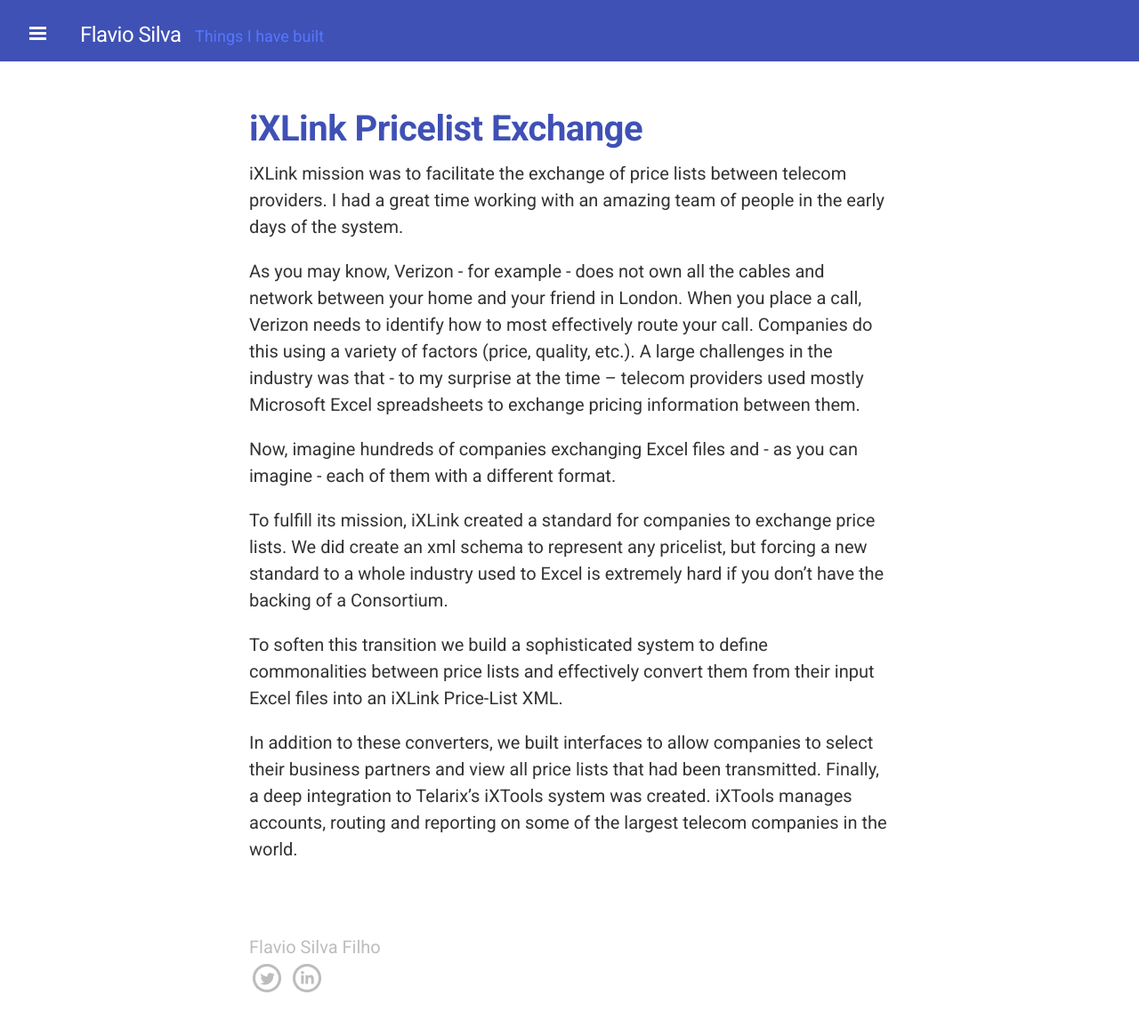
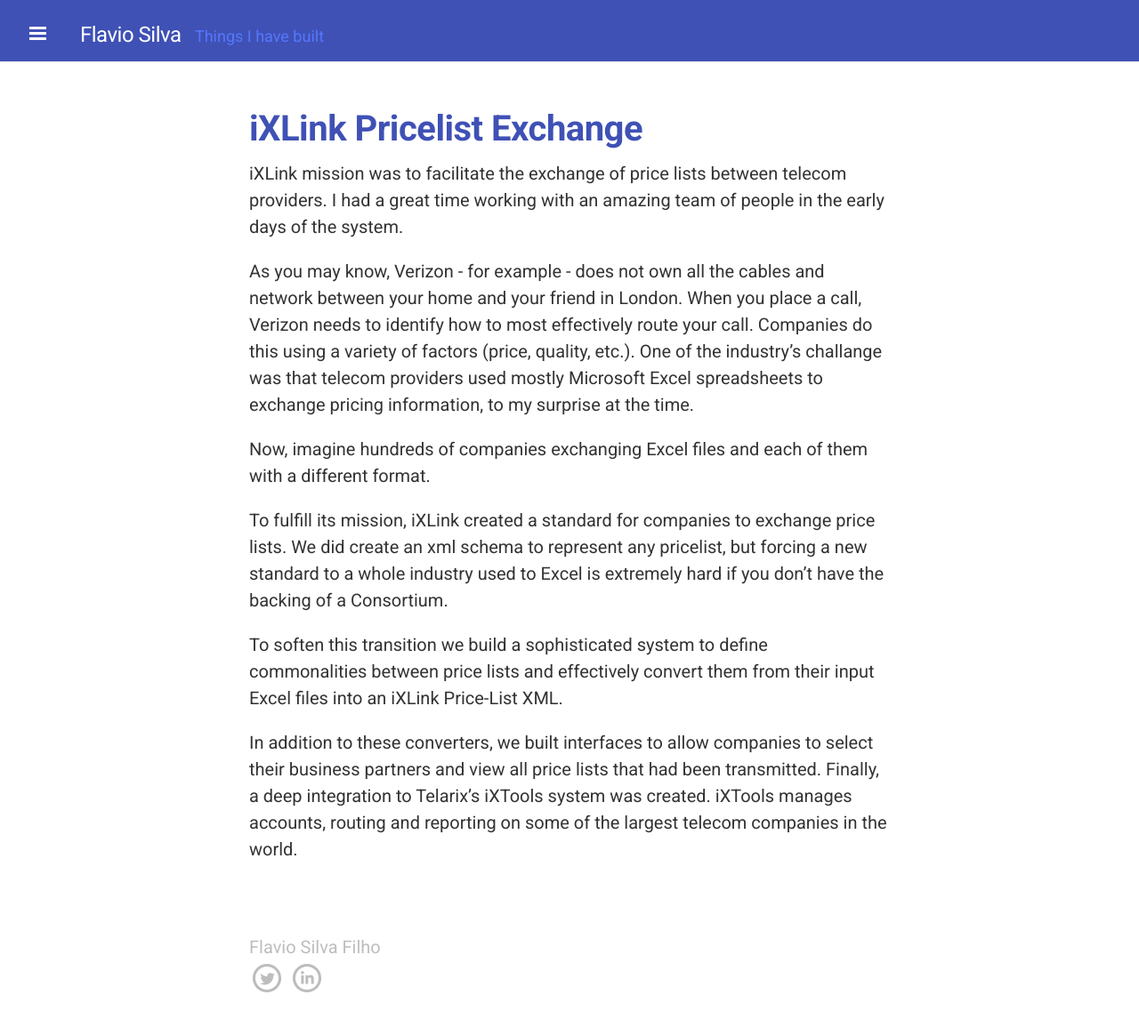
Before and after one commit to flaviotsf/flaviotsf.github.io, a Jekyll site: the page built from _posts/2007-01-01-iXLink.md, in a window 1280 px wide and 1208 px high. Shown: the top 1155 px of the window at 89% size. Built offline with Jekyll 4.4.1, drawn with Linux system fonts in a browser that asks for light colours; nearby versions of some CDN libraries; Markdown is read by kramdown in place of the engine named in the settings.

Commit message:
Update 2007-01-01-iXLink.md

```diff
--- a/_posts/2007-01-01-iXLink.md
+++ b/_posts/2007-01-01-iXLink.md
@@ -7,9 +7,9 @@
 iXLink mission was to facilitate the exchange of price lists between telecom providers. I had a great time working with an amazing team of people in the early days of the system.
 
 As you may know, Verizon - for example - does not own all the cables and network between your home and your friend in London. When you place a call, Verizon needs to identify how to most effectively route your call.
-Companies do this using a variety of factors (price, quality, etc.). A large challenges in the industry was that - to my surprise at the time – telecom providers used mostly Microsoft Excel spreadsheets to exchange pricing information between them.
+Companies do this using a variety of factors (price, quality, etc.). One of the industry's challange was that telecom providers used mostly Microsoft Excel spreadsheets to exchange pricing information, to my surprise at the time.
 
-Now, imagine hundreds of companies exchanging Excel files and - as you can imagine - each of them with a different format.
+Now, imagine hundreds of companies exchanging Excel files and each of them with a different format.
 
 To fulfill its mission, iXLink created a standard for companies to exchange price lists. We did create an xml schema to represent any pricelist, but forcing a new standard to a whole industry used to Excel is extremely hard if you don’t have the backing of a Consortium.
 
```
